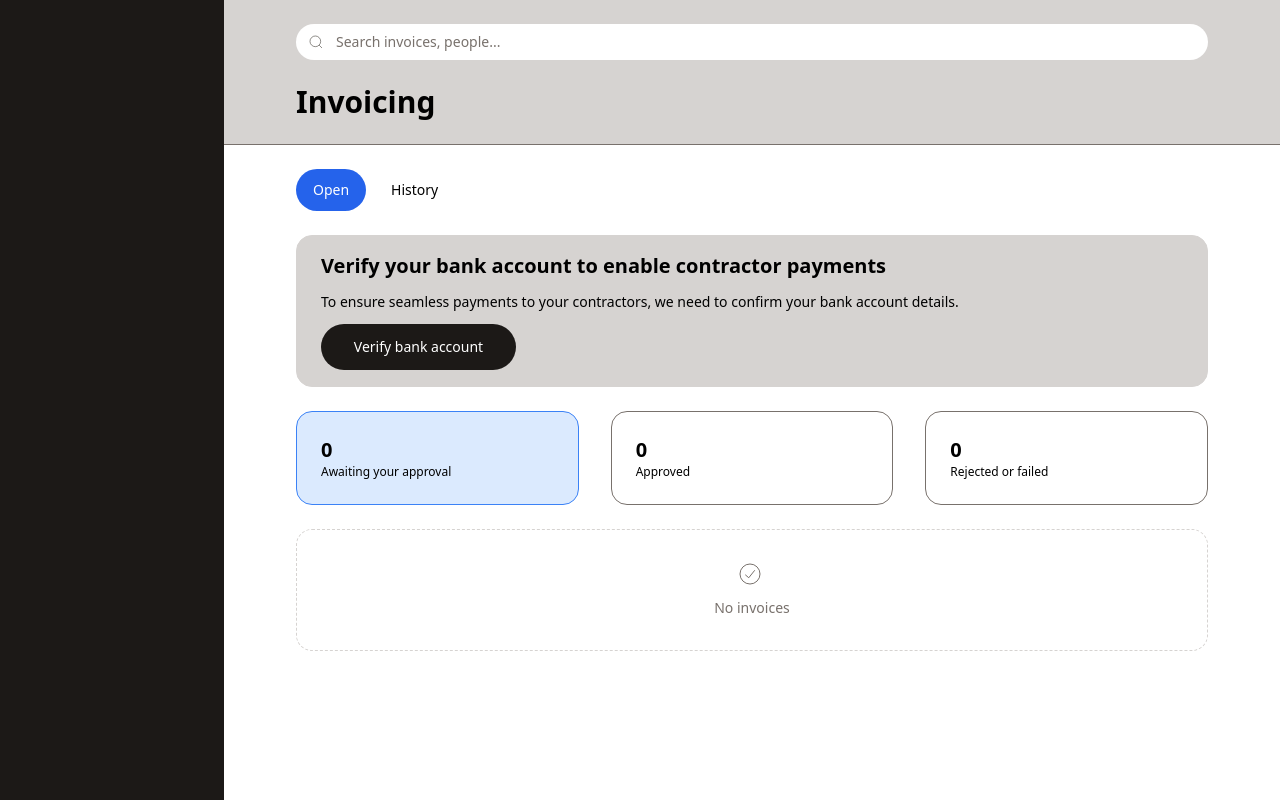
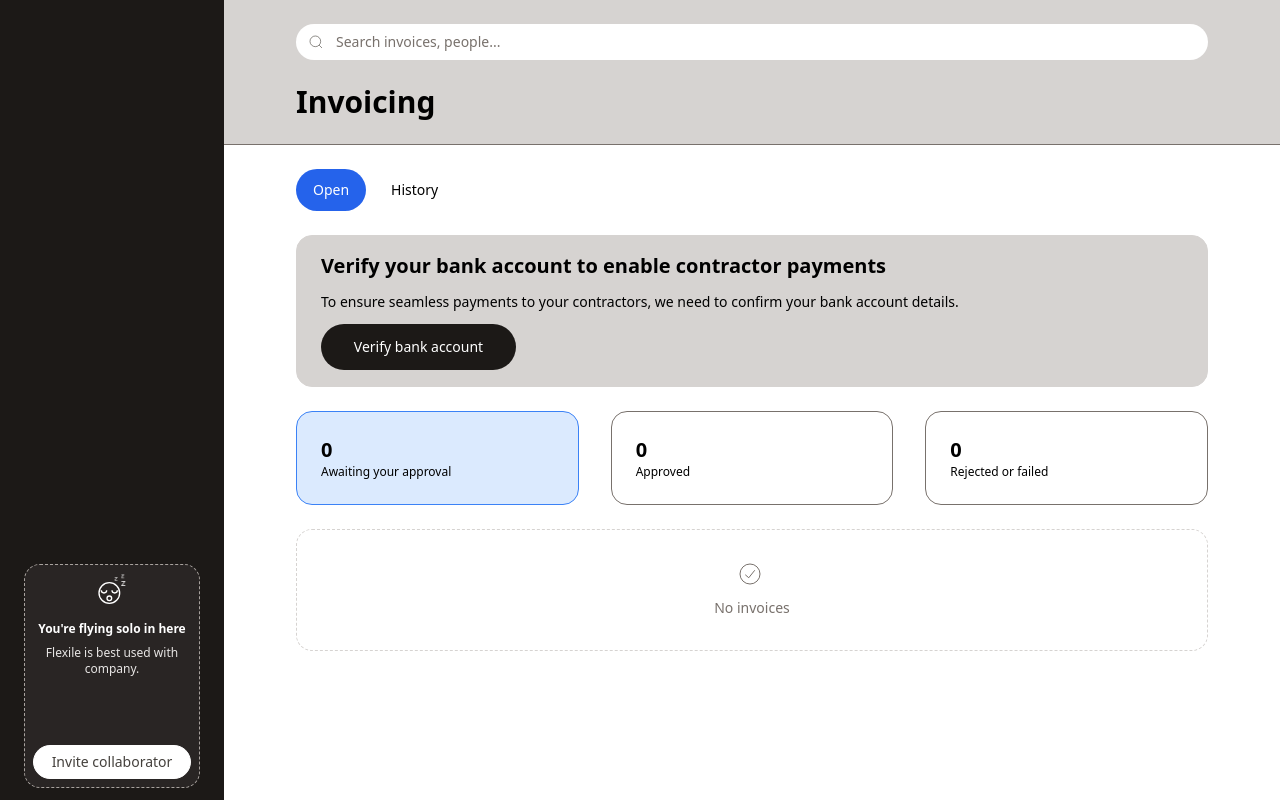
Before and after one commit to KenzoBenzo/flexile-working-project, a Nuxt app: page / in a window 1280 px wide. Built offline with nearby package versions, Linux system fonts and the light colour scheme.

Commit message:
Add a callout in the sidebar

```diff
--- a/components/Button.vue
+++ b/components/Button.vue
@@ -9,8 +9,8 @@ const button = cva(
 			intent: {
 				default:
 					"text-white bg-blue-600 hover:bg-blue-700 active:bg-blue-800 border-transparent",
-				outline:
-					"text-gray-700 border-gray-500 bg-white hover:bg-gray-50 active:bg-gray-100",
+				inverse:
+					"text-gray-700 border-white bg-white hover:bg-gray-100 active:bg-gray-200",
 				secondary:
 					"text-white bg-gray-900 hover:bg-blue-600 active:bg-blue-700 border-transparent",
 				ghost:
--- /dev/null
+++ b/components/Sidebar.vue
@@ -0,0 +1,115 @@
+<script setup lang="ts">
+import Button from "@/components/Button.vue";
+</script>
+<template>
+	<nav
+		class="bg-gray-900 h-16 flex items-center justify-end md:flex-col w-full md:h-screen md:w-56 px-6 py-3"
+	>
+		<div
+			class="flex flex-col justify-between w-full border border-dashed border-gray-400 bg-gray-800 text-white text-xs p-2 rounded-2xl min-h-56"
+		>
+			<div class="text-center">
+				<svg
+					width="32"
+					height="32"
+					viewBox="0 0 24 24"
+					fill="none"
+					xmlns="http://www.w3.org/2000/svg"
+					class="mx-auto mb-4"
+				>
+					<rect
+						x="2.25"
+						y="7.25"
+						width="15.5"
+						height="15.5"
+						rx="7.75"
+						stroke="currentColor"
+						strokeWidth="0.5"
+					/>
+					<circle
+						cx="10"
+						cy="19"
+						r="1.75"
+						stroke="currentColor"
+						strokeWidth="0.5"
+					/>
+					<path
+						d="M8 13C8 14.1046 7.10457 15 6 15C4.89543 15 4 14.1046 4 13"
+						stroke="currentColor"
+						strokeWidth="0.5"
+					/>
+					<path
+						d="M16 13C16 14.1046 15.1046 15 14 15C12.8954 15 12 14.1046 12 13"
+						stroke="currentColor"
+						strokeWidth="0.5"
+					/>
+					<path
+						d="M14 5.5515V5.25249L15.4485 3.39203V3.36545H14.0465V3H15.9535V3.31229L14.5449 5.15947V5.18605H16V5.5515H14Z"
+						fill="currentColor"
+						id="z1"
+					/>
+					<path
+						d="M19 3.5515V3.25249L20.4485 1.39203V1.36545H19.0465V1H20.9535V1.31229L19.5449 3.15947V3.18605H21V3.5515H19Z"
+						fill="currentColor"
+						id="z2"
+					/>
+					<path
+						d="M19 9.82724V9.37874L21.1728 6.58804V6.54817H19.0698V6H21.9302V6.46844L19.8173 9.2392V9.27907H22V9.82724H19Z"
+						fill="currentColor"
+						id="z3"
+					/>
+				</svg>
+
+				<p class="font-semibold">You're flying solo in here</p>
+				<p class="text-gray-200 mt-2">Flexile is best used with company.</p>
+			</div>
+			<Button size="small" intent="inverse" customClass="w-full mt-2"
+				>Invite collaborator</Button
+			>
+		</div>
+	</nav>
+</template>
+
+<style scoped>
+@keyframes moveZ1 {
+	0%,
+	100% {
+		transform: translateX(0);
+	}
+	50% {
+		transform: translateX(2px);
+	}
+}
+
+@keyframes moveZ2 {
+	0%,
+	100% {
+		transform: translateX(0);
+	}
+	50% {
+		transform: translateX(2px);
+	}
+}
+
+@keyframes moveZ3 {
+	0%,
+	100% {
+		transform: translateX(0);
+	}
+	50% {
+		transform: translateX(-2px);
+	}
+}
+
+#z1 {
+	animation: moveZ1 5s ease-in-out infinite;
+}
+
+#z2 {
+	animation: moveZ2 5s ease-in-out infinite;
+}
+
+#z3 {
+	animation: moveZ3 5s ease-in-out infinite;
+}
+</style>
--- a/layouts/default.vue
+++ b/layouts/default.vue
@@ -1,6 +1,10 @@
+<script setup lang="ts">
+import Sidebar from "@/components/Sidebar.vue";
+</script>
+
 <template>
 	<div class="flex flex-col md:flex-row min-h-screen">
-		<nav class="bg-gray-900 h-16 w-full md:h-screen md:w-56"></nav>
+		<Sidebar />
 		<main class="bg-white w-full flex-1">
 			<slot />
 		</main>
```
